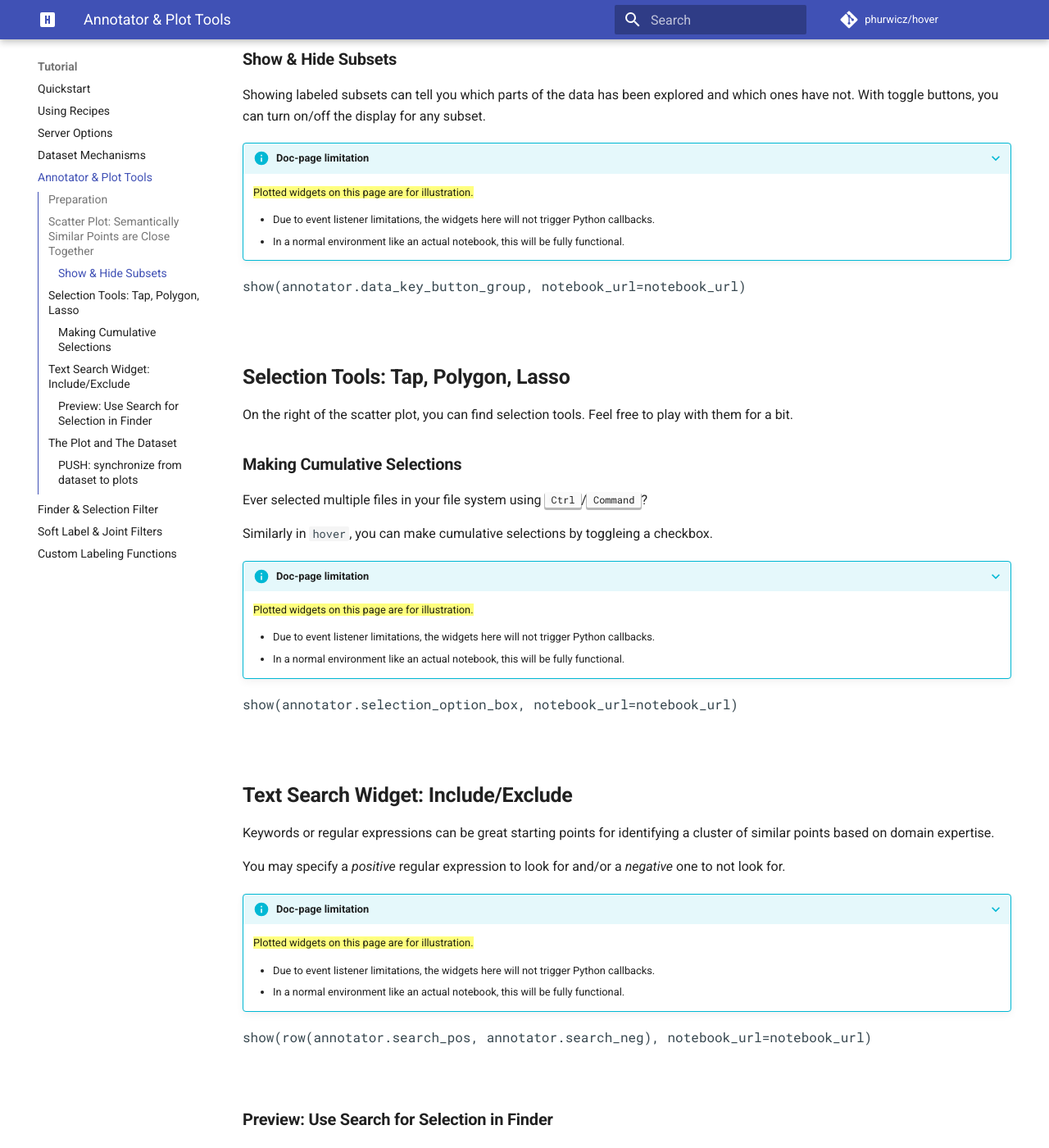
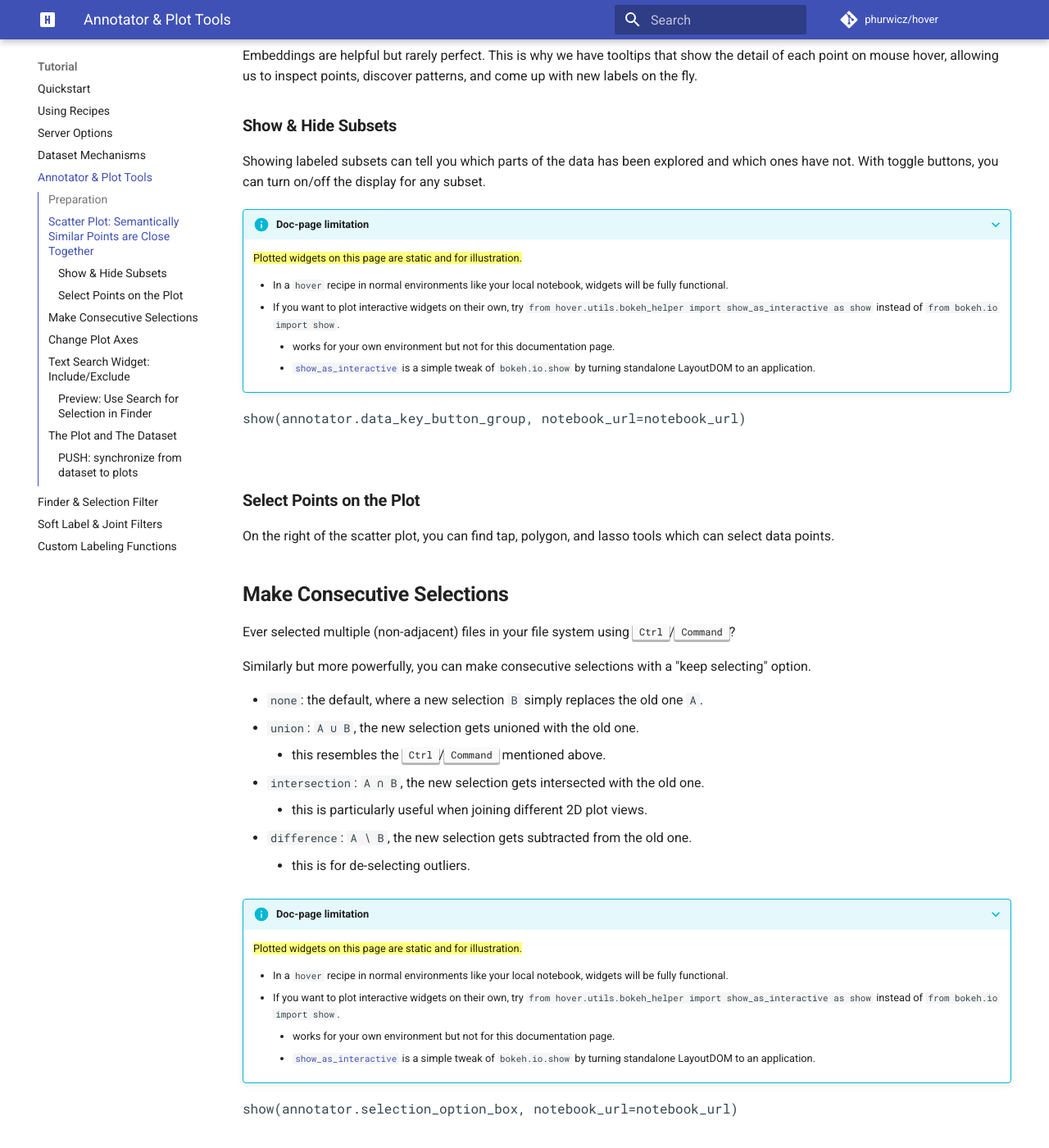
Before and after one commit to phurwicz/hover, an MkDocs documentation site: the page built from docs/pages/tutorial/t4-annotator-dataset-interaction.md, in a window 1280 px wide and 1400 px high, scrolled down 2527 px. Shown: the whole window at 82% size. Built offline with MkDocs 1.6.1 and Material for MkDocs 9.7.7, drawn with Linux system fonts in a browser that asks for light colours; emoji names are drawn with the system emoji font; comment, search, counter and statistics services are not loaded; some of the changed text lies outside the part shown.

Commit message:
Docs WIP: keep-selecting and choose-axes

```diff
--- a/docs/pages/tutorial/t4-annotator-dataset-interaction.md
+++ b/docs/pages/tutorial/t4-annotator-dataset-interaction.md
@@ -38,20 +38,42 @@
 {!docs/snippets/py/t4-1-annotator-subset-toggle.txt!}
 </pre><br>
 
-## **Selection Tools: Tap, Polygon, Lasso**
+### **Select Points on the Plot**
 
-On the right of the scatter plot, you can find selection tools. Feel free to play with them for a bit.
+On the right of the scatter plot, you can find tap, polygon, and lasso tools which can select data points.
 
-### **Making Cumulative Selections**
+## **Make Consecutive Selections**
 
-Ever selected multiple files in your file system using <kbd>Ctrl</kbd>/<kbd>Command</kbd>?
+Ever selected multiple (non-adjacent) files in your file system using <kbd>Ctrl</kbd>/<kbd>Command</kbd>?
 
-Similarly in `hover`, you can make cumulative selections by toggleing a checkbox.
+Similarly but more powerfully, you can make consecutive selections with a "keep selecting" option.
+
+-   `none`: the default, where a new selection `B` simply replaces the old one `A`.
+-   `union`: `A ∪ B`, the new selection gets unioned with the old one.
+    -   this resembles the <kbd>Ctrl</kbd>/<kbd>Command</kbd> mentioned above.
+-   `intersection`: `A ∩ B`, the new selection gets intersected with the old one.
+    -   this is particularly useful when joining different 2D plot views.
+-   `difference`: `A ∖ B`, the new selection gets subtracted from the old one.
+    -   this is for de-selecting outliers.
 
 {!docs/snippets/markdown/jupyterlab-js-issue.md!}
 
 <pre data-executable>
 {!docs/snippets/py/t4-2-annotator-selection-option.txt!}
+</pre><br>
+
+## **Change Plot Axes**
+
+`hover` supports dynamically choosing which embedding dimensions to use for your 2D plot. This becomes nontrivial when we have a 3D embedding:
+
+<pre data-executable>
+{!docs/snippets/py/t0-2z-reduction-3d.txt!}
+</pre><br>
+
+{!docs/snippets/markdown/jupyterlab-js-issue.md!}
+
+<pre data-executable>
+{!docs/snippets/py/t4-3-annotator-choose-axes.txt!}
 </pre><br>
 
 ## **Text Search Widget: Include/Exclude**
--- a/docs/snippets/markdown/jupyterlab-js-issue.md
+++ b/docs/snippets/markdown/jupyterlab-js-issue.md
@@ -1,5 +1,7 @@
 ???+ info "Doc-page limitation"
-    {== Plotted widgets on this page are for illustration. ==}
+    {== Plotted widgets on this page are static and for illustration. ==}
 
-    -   Due to event listener limitations, the widgets here will not trigger Python callbacks.
-    -   In a normal environment like an actual notebook, this will be fully functional.
+    -   In a `hover` recipe in normal environments like your local notebook, widgets will be fully functional.
+    -   If you want to plot interactive widgets on their own, try `from hover.utils.bokeh_helper import show_as_interactive as show` instead of `from bokeh.io import show`.
+        -   works for your own environment but not for this documentation page.
+        -   [`show_as_interactive`](/hover/pages/reference/utils-bokeh_helper/#hover.utils.bokeh_helper.show_as_interactive) is a simple tweak of `bokeh.io.show` by turning standalone LayoutDOM to an application.
--- /dev/null
+++ b/docs/snippets/py/t0-2z-reduction-3d.txt
@@ -0,0 +1 @@
+reducer = dataset.compute_nd_embedding(vectorizer, "umap", dimension=3)
```
Also changed, not shown: docs/pages/tutorial/t5-finder-filter.md (+14 -3 lines), docs/snippets/markdown/component-tutorial.md (+1 -1 lines).
